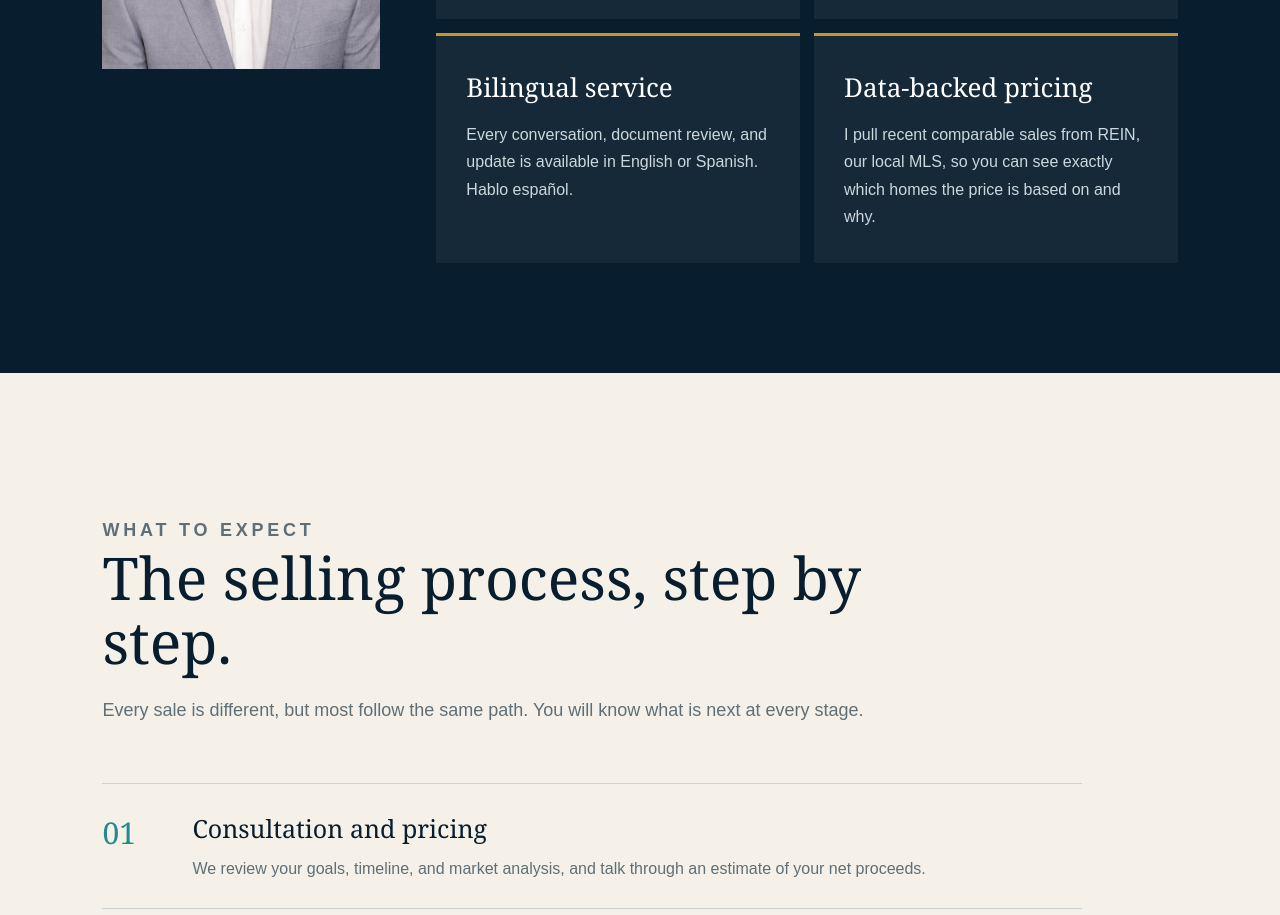
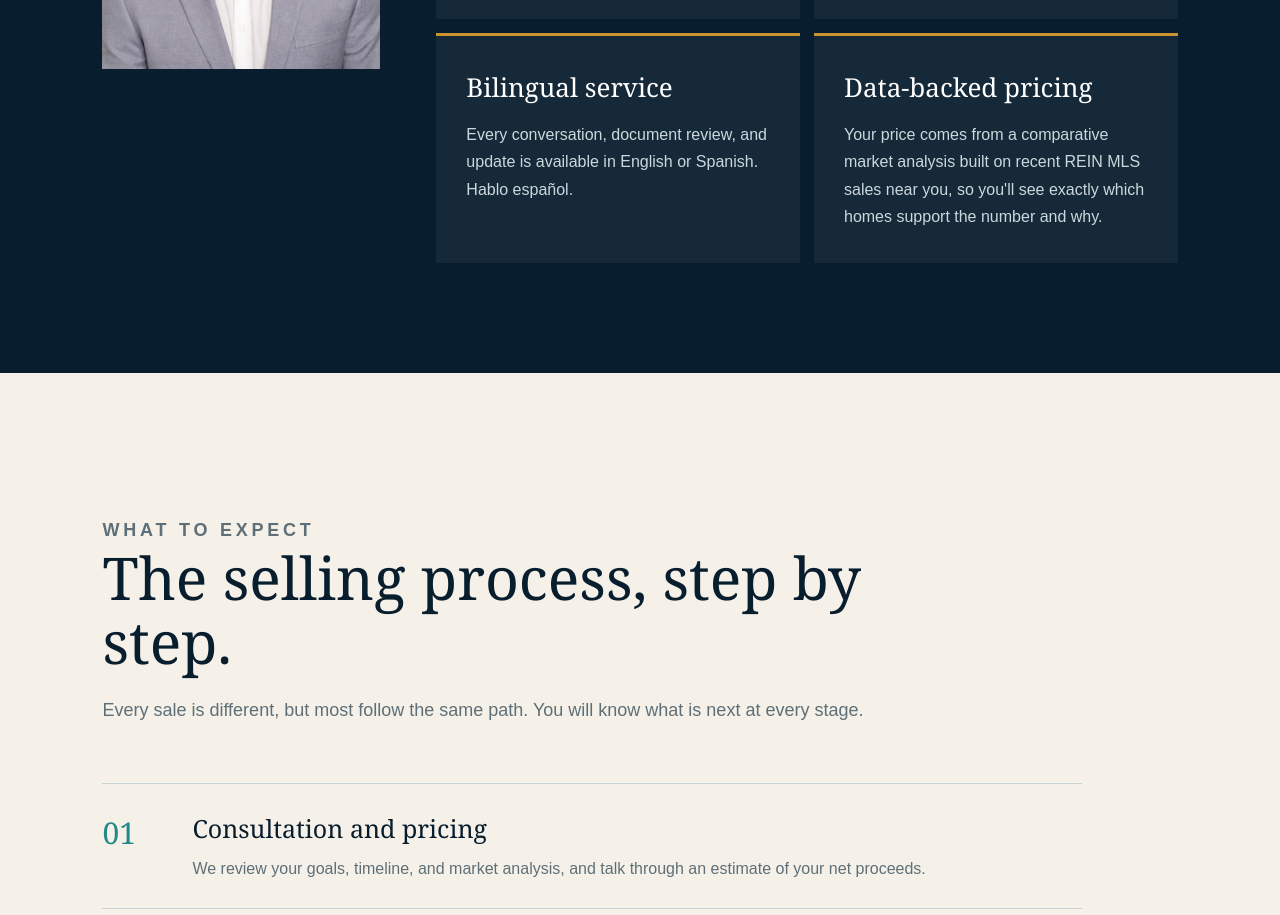
Before and after one commit to emmanuel-maldonado/emmanuel-maldonado-real-estate, a Next.js app: page /sell in a window 1280 px wide. Shown: the part 2820-3735 px from the top of the page. Built offline with nearby package versions, Linux system fonts and the light colour scheme.

Commit message:
Sell page: final Data-backed pricing copy (CMA + REIN MLS)

```diff
--- a/src/app/(english)/sell/page.tsx
+++ b/src/app/(english)/sell/page.tsx
@@ -58,7 +58,7 @@ export default function SellPage() {
       <article><h3>Your local neighbor</h3><p>I live and work in Hampton Roads. I know how location, schools, commutes, and the water shape what buyers here are looking for.</p></article>
       <article><h3>An owner&apos;s eye for condition</h3><p>My property management background means I look at homes the way buyers and inspectors do: maintenance, systems, and the true cost of ownership. That helps you prepare for what buyers will notice.</p></article>
       <article><h3>Bilingual service</h3><p>Every conversation, document review, and update is available in English or Spanish. <span lang="es">Hablo español.</span></p></article>
-      <article><h3>Data-backed pricing</h3><p>I pull recent comparable sales from REIN, our local MLS, so you can see exactly which homes the price is based on and why.</p></article>
+      <article><h3>Data-backed pricing</h3><p>Your price comes from a comparative market analysis built on recent REIN MLS sales near you, so you&apos;ll see exactly which homes support the number and why.</p></article>
     </div>
   </div>
 </section>
```
